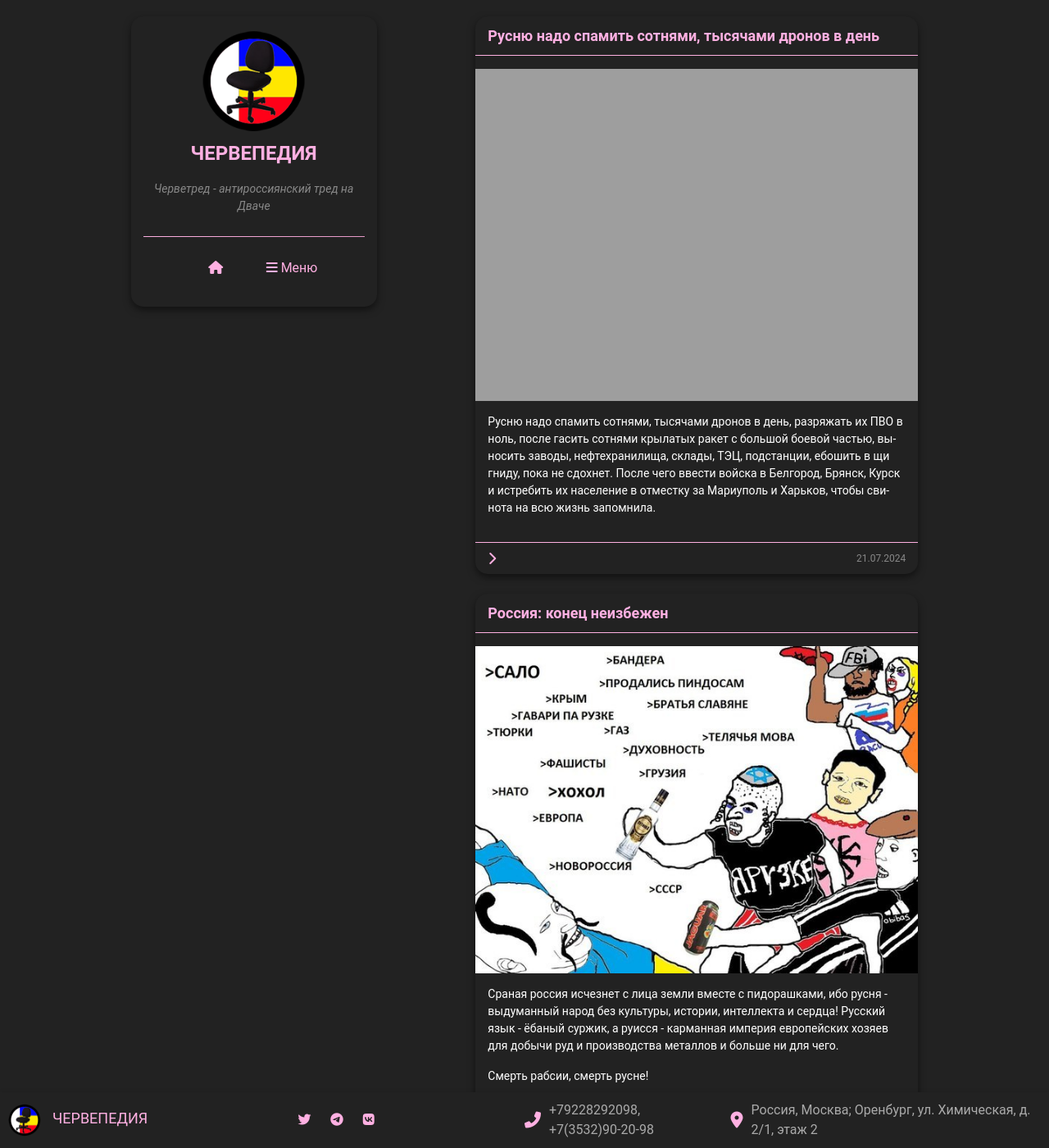
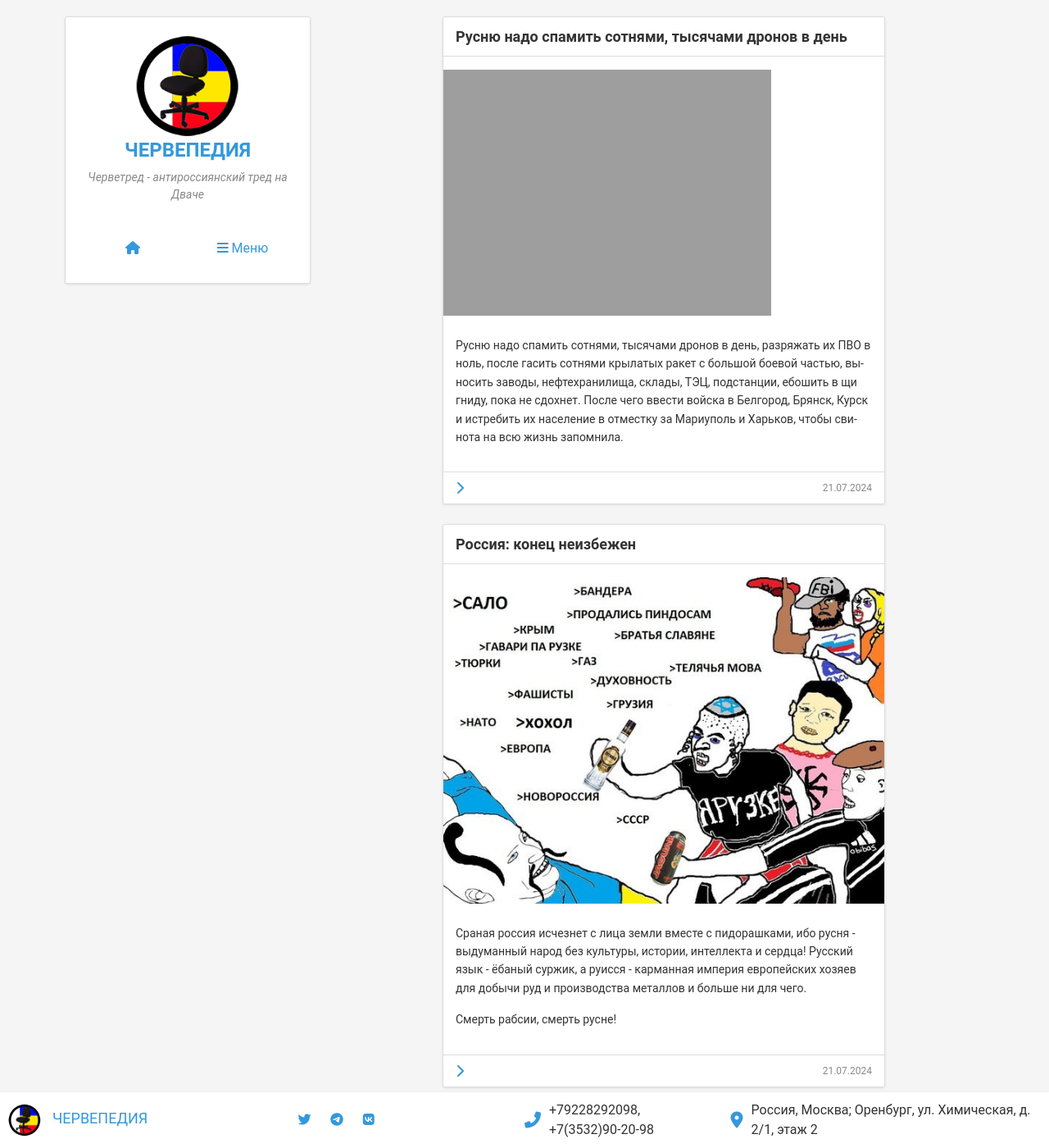
Before and after one commit to chervepedia/chervepedia.github.io, a Jekyll site: the page built from index.html, in a window 1280 px wide and 1400 px high. Shown: the whole window at 82% size. Built offline with Jekyll 4.4.1, drawn with Linux system fonts in a browser that asks for light colours; a script that is not in the unit is left out; the list of posts is cut into pages by our own code; comment, search, counter and statistics services are not loaded.

Commit message:
Update style.css

```diff
--- a/assets/css/style.css
+++ b/assets/css/style.css
@@ -1,13 +1,19 @@
-
 :root {
-    --main-color: #ffb0e2;
-    --main-color-dark: #e699c7;
+    --main-bg-color: #f5f5f5;
+    --main-font-color: #333;
+    --link-color: #3498db;
+    --link-hover-color: #2980b9;
+    --border-color: #ddd;
+    --shadow-color: rgba(0, 0, 0, 0.1);
+    --header-bg-color: #fff;
+    --footer-bg-color: #fff;
+    --footer-shadow: rgba(0, 0, 0, 0.1);
 }
 
 /* Общие стили для страницы */
 body {
-    background-color: #222;
-    color: #aaa;
+    background-color: var(--main-bg-color);
+    color: var(--main-font-color);
     font-family: 'Roboto', sans-serif;
     margin: 0;
     padding: 0;
@@ -29,146 +35,50 @@
 
 /* Стили для сайдбара */
 .sidebar {
-    background-color: #222;
+    width: 300px;
+    padding: 20px;
+    background: var(--header-bg-color);
+    border: 1px solid var(--border-color);
+    border-radius: 3px;
+    box-shadow: 0 1px 3px var(--shadow-color);
     text-align: center;
-    padding: 15px;
     margin-bottom: 20px;
     position: sticky;
     top: 20px;
-    width: 100%;
     max-width: 540px;
-    margin-left: auto;
-    margin-right: auto;
-    box-shadow: 0px 4px 10px rgba(0, 0, 0, 0.5);
-    border-radius: 15px; /* Закругление краёв */
 }
 
-/* Стили для контейнеров логотипа, заголовка, описания и меню */
-.logo-container, .title-container, .description-container, .menu-container {
-    display: flex;
-    flex-direction: column;
-    align-items: center;
-    margin-bottom: 10px;
+.sidebar-item {
+    margin-bottom: 15px;
 }
 
-/* Стили для логотипа */
-.logo-container img {
-    width: 128px;
-    height: 128px;
-    border-radius: 50%;
-    display: block;
-    margin: 0 auto;
-
+.sidebar-item-header {
+    font-size: 16px;
+    margin-bottom: 8px;
+    color: var(--main-font-color);
+    font-weight: bold;
 }
 
-/* Стили для заголовка */
-.title-container h1 {
-    font-size: 24px;
-    font-weight: bold;
-    color: var(--main-color);
+.sidebar-item-content {
+    font-size: 14px;
+    color: var(--main-font-color);
 }
 
-/* Стили для описания */
-.description-container p {
-    font-size: 14px;
-    color: #888;
-    font-style: italic;
+.sidebar-item a {
+    color: var(--link-color);
+    text-decoration: none;
 }
 
-
-/* Стили для меню */
-.menu-container {
-    width: 100%;
-    max-width: 540px;
-    border-top: 1px groove transparent;
-    border-image: linear-gradient(to right, var(--main-color), var(--main-color-dark)) 1;
+.sidebar-item a:hover {
+    text-decoration: underline;
+    color: var(--link-hover-color);
 }
 
-/* Сетка для меню */
-.menu-grid {
-    display: grid;
-    grid-template-columns: repeat(2, 1fr);
-    gap: 10px;
-    padding-top: 16px;
-}
-
-.menu-item {
-    position: relative; /* что родитель имеет позиционирование */
-}
-
-/* Ссылки меню */
-.menu-link {
+.sidebar-item img {
+    max-width: 100%;
+    height: auto;
     display: block;
-    color: var(--main-color);
-    text-decoration: none;
-    padding: 10px;
-    background-color: ;
-    text-align: center;
-    transition: background-color 0.3s, transform 0.1s, box-shadow 0.1s;
-    border: none;
-    border-radius: 10px; /* Закругление краёв ссылок */
-}
-
-.menu-link:hover {
-    background-color: ;
-    color: var(--highlight-color);
-}
-
-.menu-link:active {
-    transform: translateY(2px);
-    box-shadow: inset 0 4px 6px rgba(0, 0, 0, 0.3);
-}
-
-.menu-link.has-submenu::after {
-    font-size: 0.8em;
-}
-
-/* Подменю */
-.sub-menu {
-    display: none;
-    position: absolute;
-    top: 100%;
-    left: 0;
-    background-color: #222;
-    width: auto; /* Автоматическая ширина подменю под содержимое */
-    min-width: 150px; /* Минимальная ширина, чтобы избежать слишком узкого подменю */
-    border-radius: 10px; /* Закругление краёв подменю */
-    box-shadow: 0 4px 8px rgba(0, 0, 0, 0.3); /* Тень для подменю */
-    padding: 0; /* Убираем отступы по умолчанию */
-    z-index: 1000; /* Устанавливаем z-index, чтобы подменю было поверх других элементов */
-}
-
-/* Подменю ссылки */
-.sub-menu a {
-    display: block;
-    color: #888;
-    text-decoration: none;
-    padding: 10px;
-    position: relative; /* Для позиционирования псевдо-элемента */
-    transition: background-color 0.3s;
-}
-
-/* Эффект подчеркивания */
-.sub-menu a::before {
-    content: '';
-    position: absolute;
-    bottom: 0;
-    left: 0;
-    width: 100%;
-    height: 1px;
-    background: #ffb0e2;
-    transform: scaleX(0);
-    transition: transform 0.3s ease;
-}
-
-.sub-menu a:hover::before {
-    transform: scaleX(1);
-}
-
-/* Подменю ссылки при наведении */
-.sub-menu a:hover {
-    background-color: #222;
-    color: var(--highlight-color);
+    margin: 10px 0;
 }
 
 /* Стили для контента */
@@ -187,73 +97,53 @@
 
 /* Стили для постов */
 .post {
-    background-color: #222;
+    background-color: var(--header-bg-color);
     margin-bottom: 24px;
     padding: 0;
     width: 100%;
     position: relative;
-    box-shadow: 0px 4px 10px rgba(0, 0, 0, 0.5);
-    max-width: 540px;
-    border-radius: 15px; /* Закругление краёв постов */
+    box-shadow: 0 1px 3px var(--shadow-color);
+    border: 1px solid var(--border-color);
+    border-radius: 3px;
 }
 
-/* Заголовок поста */
 .post-header {
     padding: 10px 15px;
-    border-bottom: 1px groove var(--main-color);
+    border-bottom: 1px solid var(--border-color);
+    font-size: 18px;
+    color: var(--main-font-color);
+    font-weight: bold;
 }
 
-.post-title {
-    font-size: 18px;
-    font-weight: bold;
-    color: var(--main-color);
-    margin: 0;
-}
-
-/* Обёртка для изображения в посте */
-.post-image-wrapper {
-    margin-top: 16px;
-}
-
-.post-image-wrapper img {
-    width: 100%;
-    display: block;
-background: transparent;
-}
-
-/* Содержимое поста */
 .post-content {
     padding: 15px;
     font-size: 14px;
-    color: #fff;
+    line-height: 1.6;
+    color: var(--main-font-color);
     text-align: left;
     word-break: break-word;
     overflow-wrap: break-word;
     hyphens: auto;
-    margin: 0 auto;
-    max-width: 100%;
 }
 
-/* Подвал поста */
 .post-footer {
     display: flex;
     justify-content: space-between;
     align-items: center;
     padding: 10px 15px;
-    border-top: 1px groove var(--main-color);
+    border-top: 1px solid var(--border-color);
 }
 
 .read-more {
-    color: var(--main-color);
+    color: var(--link-color);
     text-decoration: none;
     display: flex;
     align-items: center;
     cursor: pointer;
-transition: color 0.3s; /* Плавный переход для цвета */
 }
 
 .read-more:hover {
-    color: #888;
+    color: var(--link-hover-color);
 }
 
 .post-date {
@@ -261,35 +151,139 @@
     font-size: 12px;
 }
 
-/* Стили телеграм виджета */
-.telegram-discussion {
+/* Стили для изображений и ссылок в постах */
+.post a {
+    color: var(--link-color);
+    text-decoration: none;
+}
+
+.post a:hover {
+    text-decoration: underline;
+}
+
+.post img {
+    max-width: 100%;
+    height: auto;
+    display: block;
+    margin: 10px 0;
+}
+
+/* Дополнительные стили для лого, заголовка и меню */
+.logo-container img {
+    width: 128px;
+    height: 128px;
+    border-radius: 50%;
+    display: block;
+    margin: 0 auto;
+}
+
+.title-container h1 {
+    font-size: 24px;
+    font-weight: bold;
+    color: var(--link-color);
+}
+
+.description-container p {
+    font-size: 14px;
+    color: #888;
+    font-style: italic;
+}
+
+.menu-container {
     width: 100%;
     max-width: 540px;
-    margin: 10px auto 0 auto; /* Отступ сверху на 10 пикселей */
     border-top: 1px groove transparent;
     border-image: linear-gradient(to right, var(--main-color), var(--main-color-dark)) 1;
 }
-.telegram-transparent {
-    opacity: 1;
+
+.menu-grid {
+    display: grid;
+    grid-template-columns: repeat(2, 1fr);
+    gap: 10px;
+    padding-top: 16px;
 }
 
+.menu-link {
+    display: block;
+    color: var(--link-color);
+    text-decoration: none;
+    padding: 10px;
+    text-align: center;
+    border: none;
+    border-radius: 10px;
+    transition: background-color 0.3s, transform 0.1s, box-shadow 0.1s;
+}
+
+.menu-link:hover {
+    background-color: #333;
+    color: var(--highlight-color);
+}
+
+.menu-link:active {
+    transform: translateY(2px);
+    box-shadow: inset 0 4px 6px rgba(0, 0, 0, 0.3);
+}
+
+/* Подменю */
+.sub-menu {
+    display: none;
+    position: absolute;
+    top: 100%;
+    left: 0;
+    background-color: #222;
+    width: auto;
+    min-width: 150px;
+    border-radius: 10px;
+    box-shadow: 0 4px 8px rgba(0, 0, 0, 0.3);
+    padding: 0;
+    z-index: 1000;
+}
+
+.sub-menu a {
+    display: block;
+    color: #888;
+    text-decoration: none;
+    padding: 10px;
+    position: relative;
+    transition: background-color 0.3s;
+}
+
+.sub-menu a::before {
+    content: '';
+    position: absolute;
+    bottom: 0;
+    left: 0;
+    width: 100%;
+    height: 1px;
+    background: #ffb0e2;
+    transform: scaleX(0);
+    transition: transform 0.3s ease;
+}
+
+.sub-menu a:hover::before {
+    transform: scaleX(1);
+}
+
+.sub-menu a:hover {
+    background-color: #222;
+    color: var(--highlight-color);
+}
 
 /* Стили для футера */
 .footer {
     display: flex;
     justify-content: space-between;
     align-items: center;
-    background-color: #222;
+    background-color: var(--footer-bg-color);
     padding: 10px;
     width: 100%;
     position: fixed;
     bottom: 0;
     left: 0;
     z-index: 1000;
-    box-shadow: 0 4px 8px rgba(0, 0, 0, 0.3); /* тень */
+    box-shadow: 0 4px 8px var(--footer-shadow);
 }
 
-/* Стили для изображений в футере */
 .footer img {
     width: 40px;
     height: 40px;
@@ -324,14 +318,14 @@
 /* Название сайта */
 .site-name {
     margin-left: 10px;
-    color: #ffb0e2;
+    color: var(--link-color);
     font-size: 18px;
 }
 
 /* Иконки социальных сетей */
 .social-icons a {
     margin: 0 10px;
-    color: #ffb0e2;
+    color: var(--link-color);
 }
 
 /* Контактная информация */
@@ -345,7 +339,7 @@
 .contact-info i {
     font-size: 20px;
     margin-right: 10px;
-    color: #ffb0e2;
+    color: var(--link-color);
 }
 
 /* Кнопка "Наверх" */
@@ -353,7 +347,7 @@
     position: fixed;
     bottom: 100px;
     right: 18px;
-    color: #ffb0e2;
+    color: var(--link-color);
     border-radius: 50%;
     width: 40px;
     height: 40px;
@@ -361,12 +355,12 @@
     justify-content: center;
     align-items: center;
     cursor: pointer;
-background: #222;
+    background: #222;
 }
 
 .back-to-top i {
     font-size: 18px;
-    color: #ffb0e2;
+    color: var(--link-color);
 }
 
 /* Стили для пагинации */
@@ -374,28 +368,28 @@
     display: flex;
     justify-content: space-between;
     align-items: center;
-    background-color: #222;
-    padding: 14px; /* Уменьшено с 28px до 14px */
+    background-color: var(--footer-bg-color);
+    padding: 14px;
     margin-top: 28px;
     margin-bottom: 40px;
     width: 100%;
     max-width: 540px;
     margin-left: auto;
     margin-right: auto;
-    border-radius: 10px; /* Закругление краёв */
-box-shadow: 0 4px 8px rgba(0, 0, 0, 0.3); /* тень */
+    border-radius: 10px;
+    box-shadow: 0 4px 8px var(--footer-shadow);
 }
 
 .pagination a.fas {
     font-size: 20px;
-    color: #ffb0e2;
+    color: var(--link-color);
     cursor: pointer;
     text-decoration: none;
-    transition: color 0.3s; /* Плавный переход для цвета */
+    transition: color 0.3s;
 }
 
 .pagination a.fas:hover {
-    color: #888;
+    color: var(--link-hover-color);
 }
 
 .page-numbers {
@@ -413,7 +407,7 @@
 }
 
 .page-number.current {
-    color: #fff;
+    color: var(--main-font-color);
 }
 
 /* Медиа-запрос для устройств с шириной экрана 768px и более */
```
